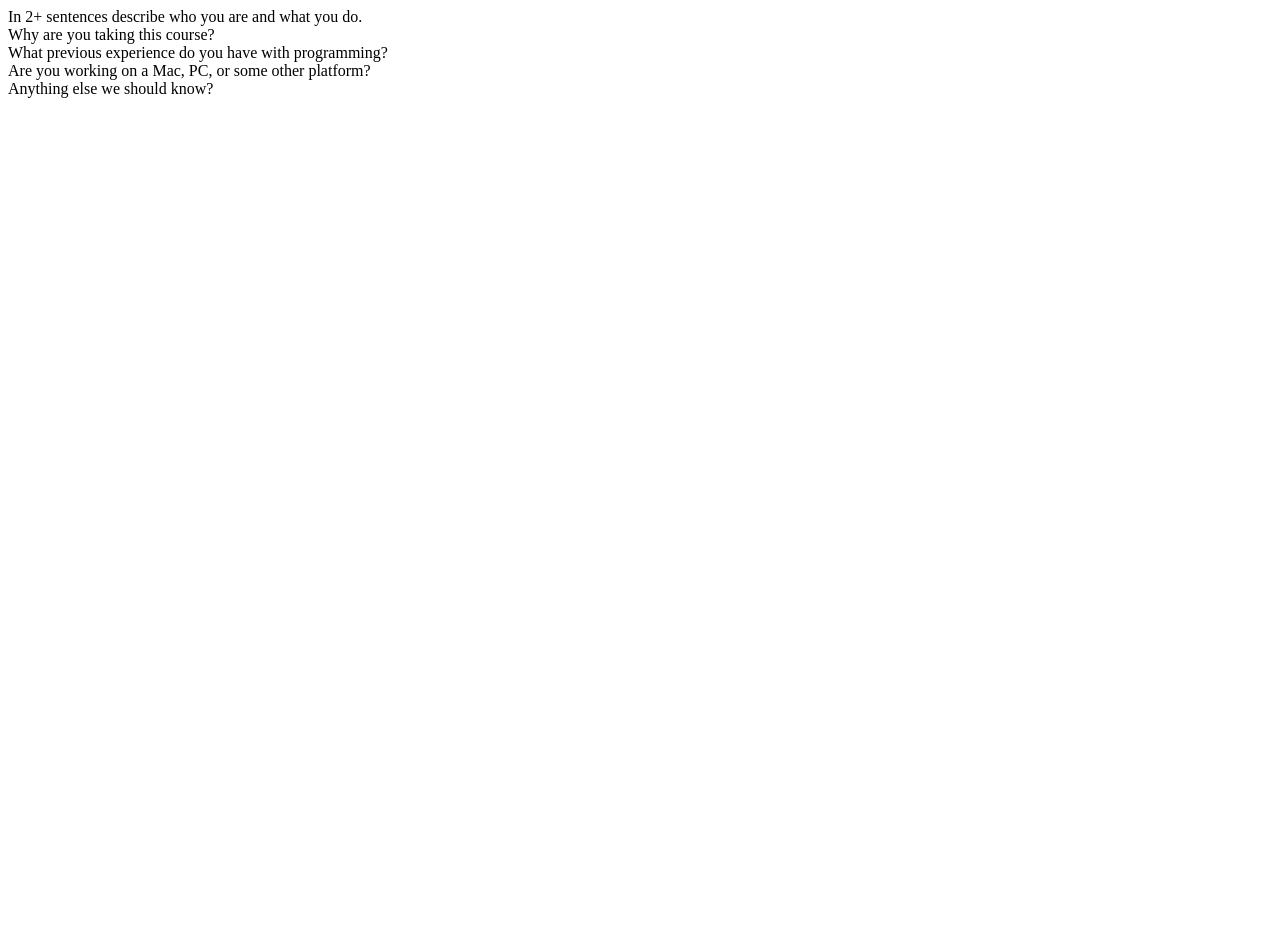
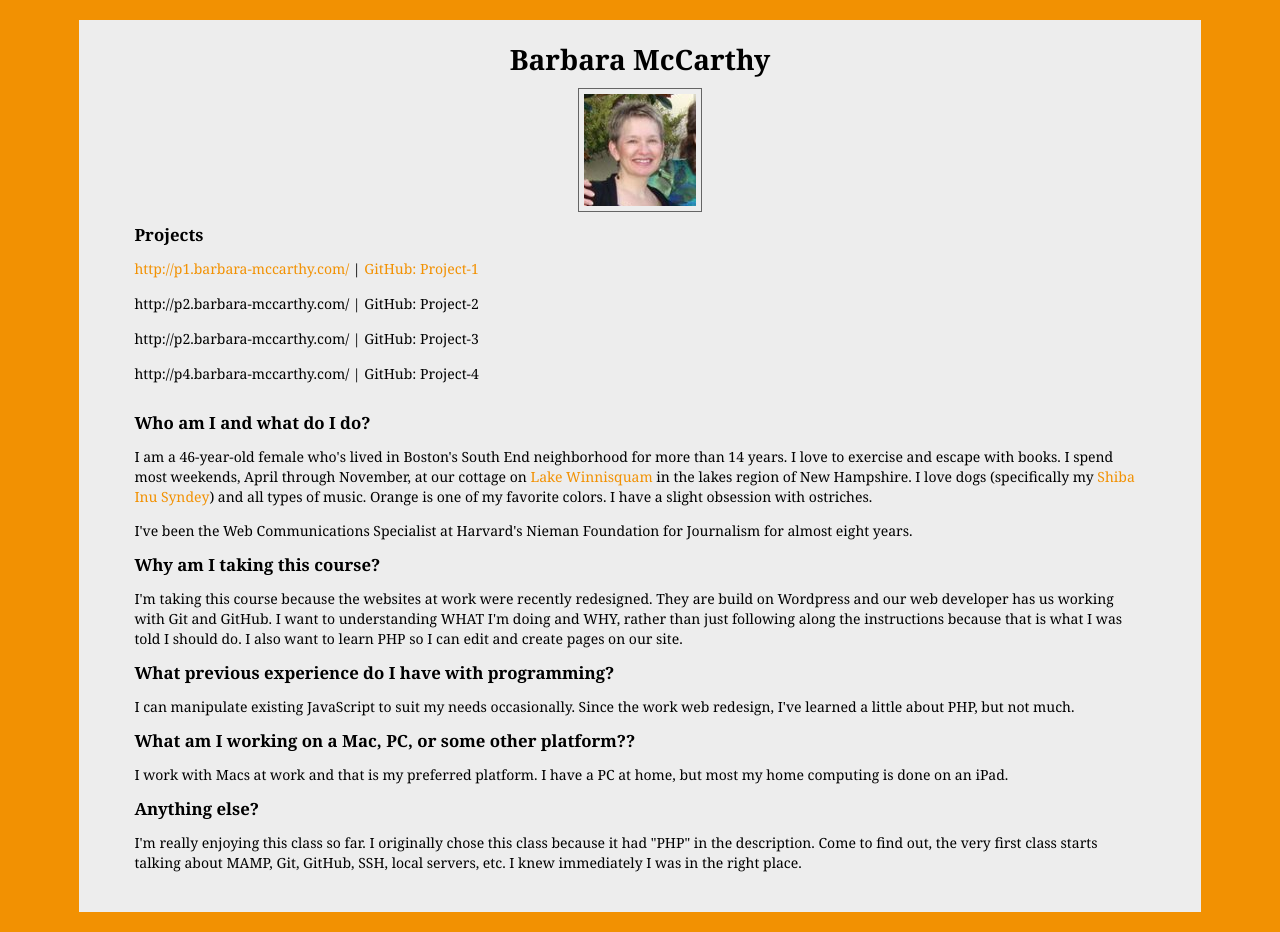
Before and after one commit to barbara-mccarthy/project-1, a PHP site: page / in a window 1280 px wide. Before the commit the page ends 98 px from the top, so only its background shows below. Run offline with PHP 8.4, Linux system fonts and the light colour scheme.

Commit message:
updated content

```diff
--- a/index.php
+++ b/index.php
@@ -1,7 +1,68 @@
-<div>
-	<div>In 2+ sentences describe who you are and what you do.</div>
-	<div>Why are you taking this course?</div>
-	<div>What previous experience do you have with programming?</div>
-	<div>Are you working on a Mac, PC, or some other platform?</div>
-	<div>Anything else we should know?</div>
+<style>
+body {
+	background-color:#F29102;
+	font-family:Cambria, "Hoefler Text", "Liberation Serif", Times, "Times New Roman", serif;
+	font-size:14px;
+	line-height:20px;
+}
+a {
+	color:#F29102;
+	text-decoration:none;
+}
+a:hover {
+	text-decoration:underline;
+}
+.page-wrapper {
+	background-color:#EDEDED;
+	width:80%;
+	padding:15px;
+	margin: 20px auto;
+	display:block;
+	padding:10px 55px 25px;
+}
+img {
+	width:112px;
+	margin:auto;
+	display:block;
+	border:1px #656565 solid;
+	padding: 5px;
+}
+h1 {
+	text-align:center;
+}
+h2 {
+	font-size:1.2em;
+}
+.project-links {
+	padding:0 0 15px;
+}
+</style>
+<div class="page-wrapper">
+<h1>Barbara McCarthy</h1>
+<img src="barbara.png" />
+<div class="projects">
+<h2>Projects</h2>
+	<div class ="project-links"><a href="http://p1.barbara-mccarthy.com/">http://p1.barbara-mccarthy.com/</a> | <a href="https://github.com/barbara-mccarthy/project-1">GitHub: Project-1</a></div>
+    <div class ="project-links">http://p2.barbara-mccarthy.com/ | GitHub: Project-2</div>
+    <div class ="project-links">http://p2.barbara-mccarthy.com/ | GitHub: Project-3</div>
+    <div class ="project-links">http://p4.barbara-mccarthy.com/ | GitHub: Project-4</div>
 </div>
+<h2>Who am I and what do I do?</h2>
+	<div>
+	  <p>I am a 46-year-old female who's lived in Boston's South End neighborhood for more than 14 years. I love to exercise and escape with books. I spend most weekends, April through November, at our cottage on <a href="http://static.panoramio.com/photos/large/3001813.jpg">Lake Winnisquam</a> in the lakes region of New Hampshire. I love dogs (specifically my <a href="sydney.png">Shiba Inu Syndey</a>) and all types of music. Orange is one of my favorite colors. I have a slight obsession with ostriches.</p>
+	  <p>I've been the Web Communications Specialist at Harvard's Nieman Foundation for Journalism for almost eight years.</p>
+	</div>
+    <h2>Why am I taking this course?</h2>
+	<div>
+	  <p>I'm taking this course because the websites at work were recently redesigned. They are build on Wordpress and our web developer has us working with Git and GitHub. I want to understanding WHAT I'm doing and WHY, rather than just following along the instructions because that is what I was told I should do. I also want to learn PHP so I can edit and create pages on our site.
+	  <p></div>
+    <h2>What previous experience do I have with programming?</h2>
+	<div>
+	  <p>I can manipulate existing JavaScript to suit my needs occasionally. Since the work web redesign, I've learned a little about PHP, but not much.</p></div>
+    <h2>What am I working on a Mac, PC, or some other platform??</h2>
+	<div>
+	  <p>I work with Macs at work and that is my preferred platform. I have a PC at home, but most my home computing is done on an iPad.</p></div>
+    <h2>Anything else?</h2>
+	<div>
+	  <p>I'm really enjoying this class so far. I originally chose this class because it had &quot;PHP&quot; in the description. Come to find out, the very first class starts talking about MAMP, Git, GitHub, SSH, local servers, etc. I knew immediately I was in the right place.</p></div>
+</div>
```
Also changed, not shown: README.md.
